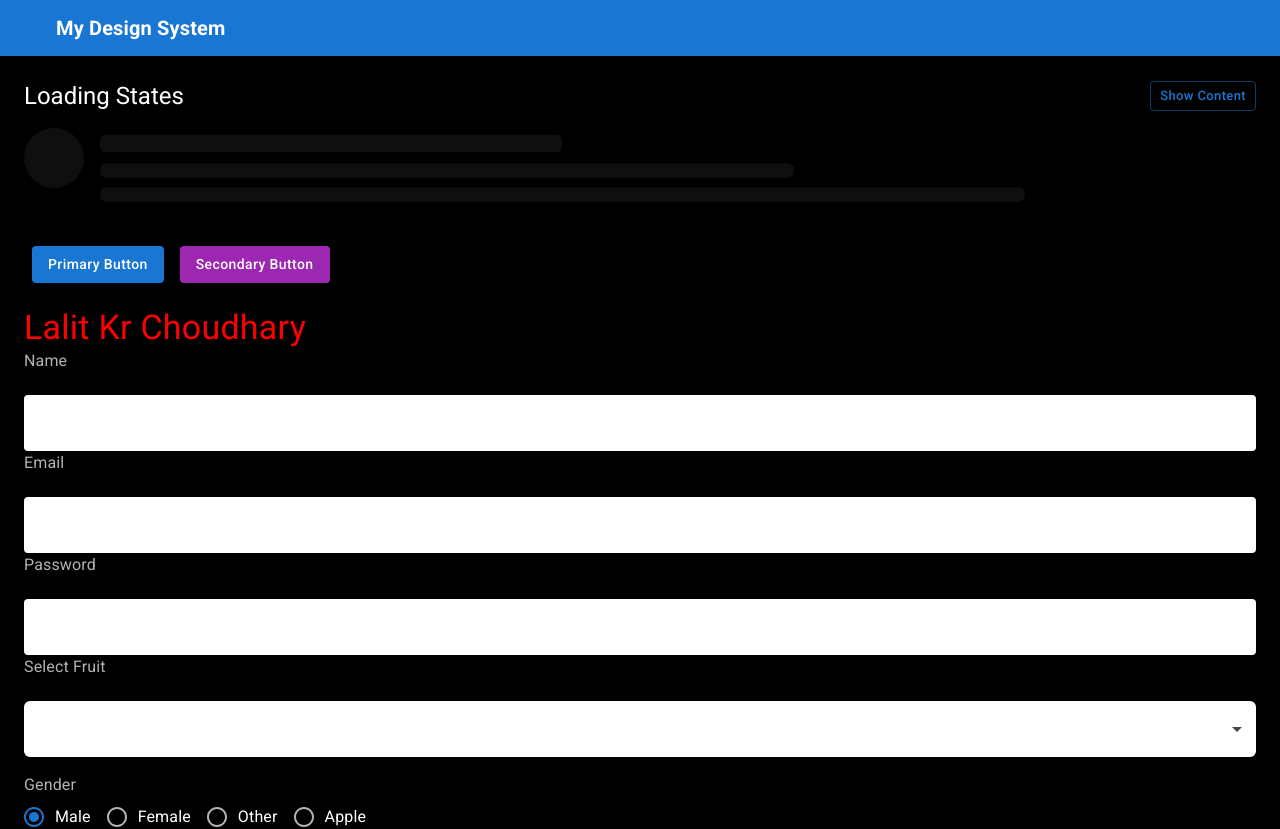
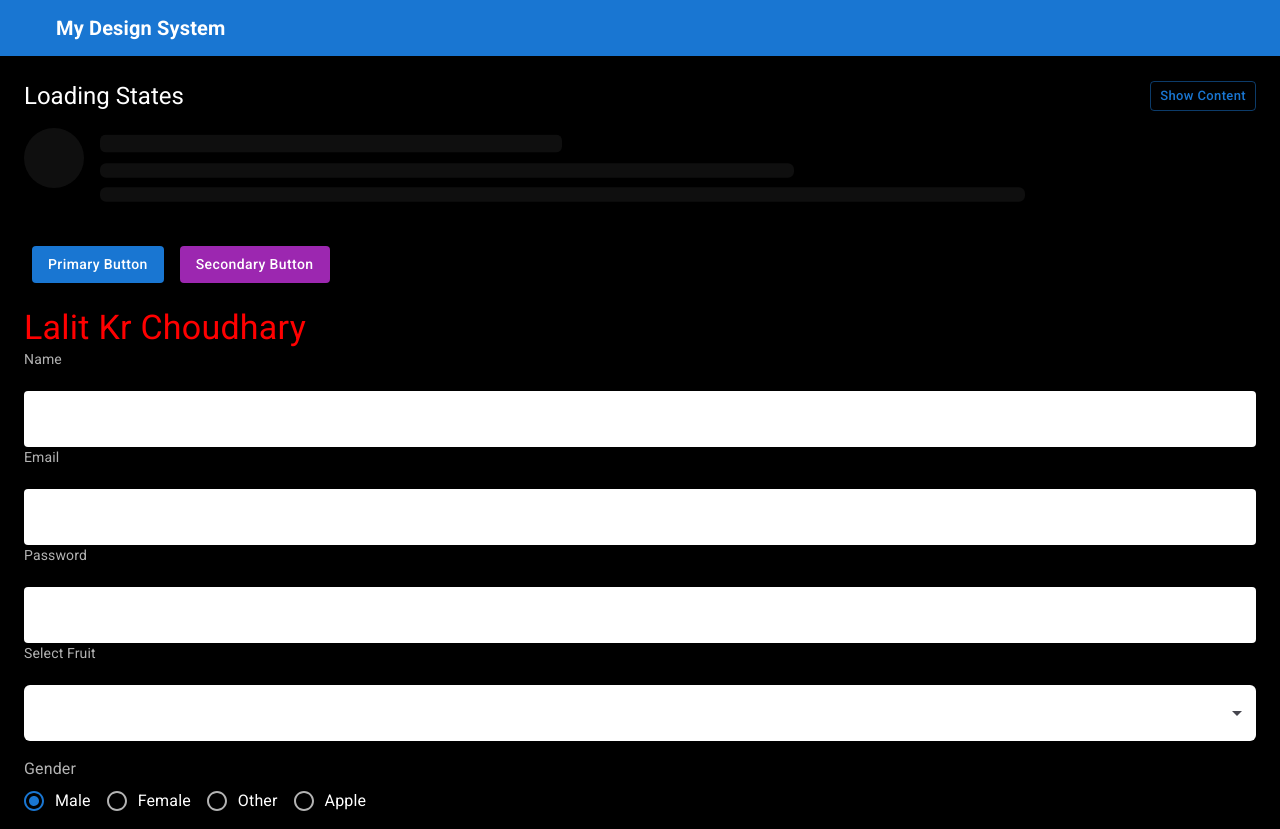
Before and after one commit to QodeRepo/ui-core-lib, a React (Vite) app: page / in a window 1280 px wide. Shown: the top 829 px of the page. Built offline with nearby package versions, Linux system fonts and the light colour scheme; some icons are missing.

Commit message:
fix: resolved comments

```diff
--- a/src/components/Input/Input.tsx
+++ b/src/components/Input/Input.tsx
@@ -154,7 +154,8 @@ const MyInput = ({
         <Typography
           component="label"
           htmlFor={inputId}
-          sx={{ color: theme.palette.text.secondary }}
+          variant="body2"
+          color="text.secondary"
         >
           {label}
         </Typography>
--- a/src/components/Select/Select.tsx
+++ b/src/components/Select/Select.tsx
@@ -9,12 +9,12 @@ import {
 } from "@mui/material";
 import { useTheme } from "@mui/material/styles";
 import type {
-  SelectChangeEvent,
   SelectProps,
   FormControlProps,
   SxProps,
   Theme,
 } from "@mui/material";
+import { useId } from "react";
 
 export type OptionType = {
   value: string;
@@ -64,9 +64,12 @@ const MySelect = ({
   sx,
 }: MySelectProps) => {
   const theme = useTheme();
+  const generatedId = useId();
+  const selectId = selectProps?.id ?? generatedId;
+  const labelId = `${selectId}-label`;
   const selectPalette = theme.palette.input[colorVariant];
 
-  const handleChange = (event: SelectChangeEvent<string>) => {
+  const handleChange: NonNullable<SelectProps["onChange"]> = (event) => {
     onChange(event.target.value as string);
   };
 
@@ -117,14 +120,26 @@ const MySelect = ({
       }}
       {...formControlProps}
     >
-      {labelPlacement === "inside" && <InputLabel>{label}</InputLabel>}
+      {labelPlacement === "inside" && (
+        <InputLabel id={labelId}>{label}</InputLabel>
+      )}
 
       <Select
+        id={selectId}
+        labelId={labelPlacement === "inside" ? labelId : undefined}
         value={value}
         label={labelPlacement === "inside" ? label : undefined}
-        onChange={handleChange as any}
+        onChange={handleChange}
         multiple={multiple}
         displayEmpty={!!placeholder}
+        inputProps={
+          labelPlacement === "outside"
+            ? {
+                ...selectProps?.inputProps,
+                "aria-labelledby": labelId,
+              }
+            : selectProps?.inputProps
+        }
         renderValue={
           !value && placeholder
             ? () => (
@@ -165,7 +180,13 @@ const MySelect = ({
         gap={0.75}
         width={fullWidth ? "100%" : undefined}
       >
-        <Typography sx={{ color: theme.palette.text.secondary }}>
+        <Typography
+          id={labelId}
+          component="label"
+          htmlFor={selectId}
+          variant="body2"
+          color="text.secondary"
+        >
           {label}
         </Typography>
         {selectField}
```
